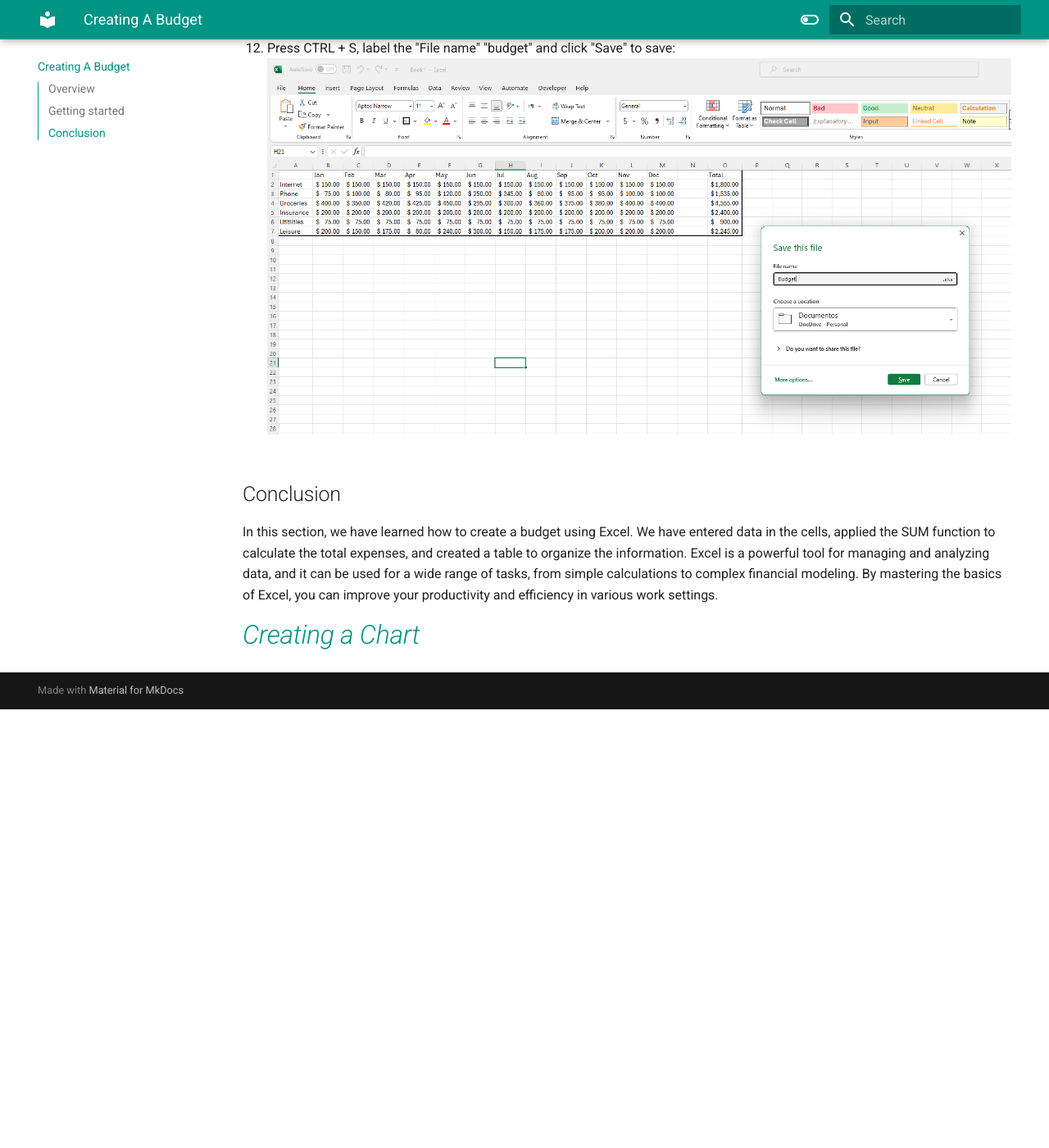
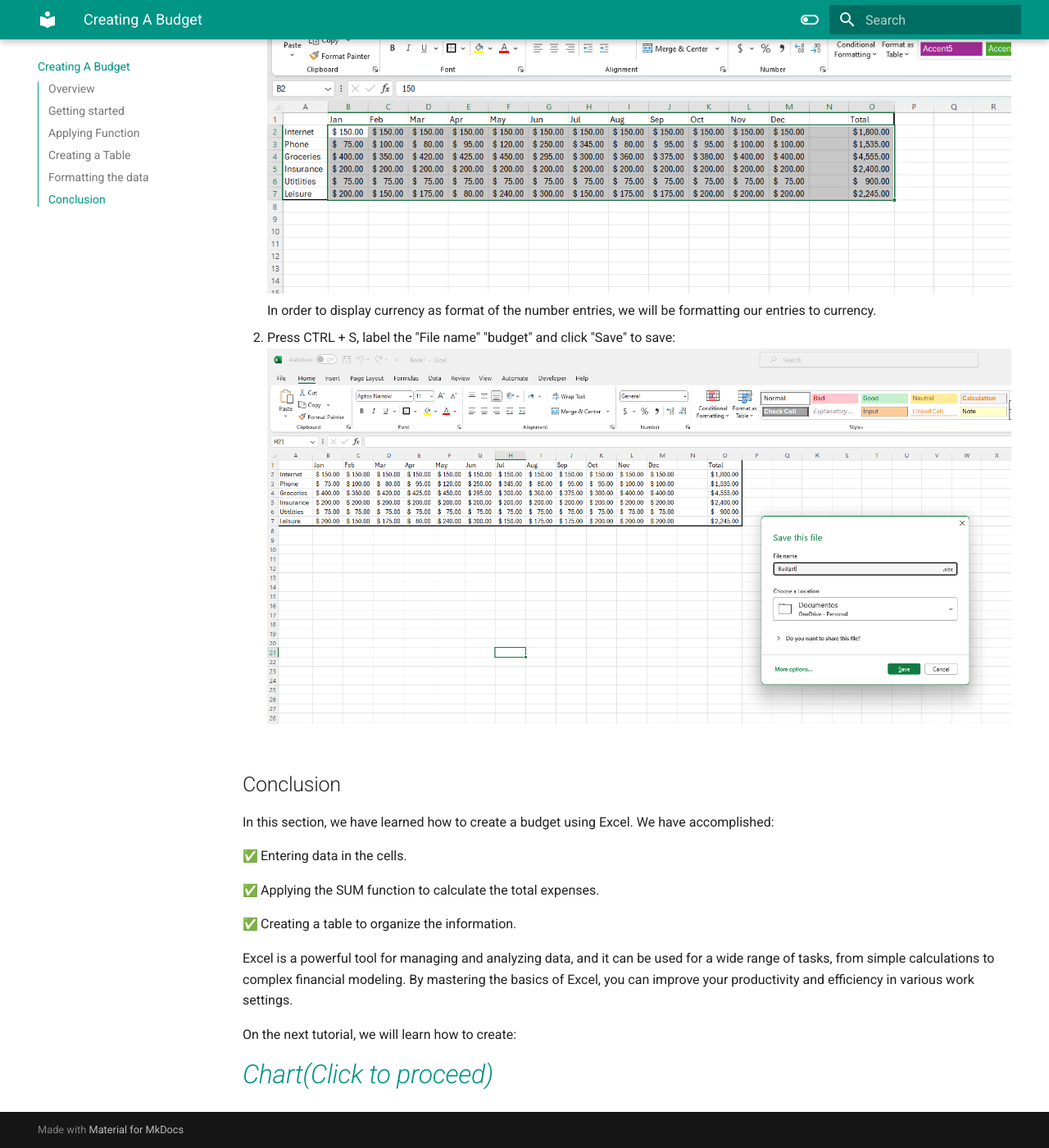
Before and after one commit to Hmute/ExcelUserDoc, an MkDocs documentation site: the page built from docs/Task1.md, in a window 1280 px wide and 1400 px high, scrolled down 6639 px. Shown: the whole window at 82% size. Built offline with MkDocs 1.6.1 and Material for MkDocs 9.7.7, drawn with Linux system fonts in a browser that asks for light colours; emoji names are drawn with the system emoji font; before the commit the page ends 7504 px from its top, so only the background shows below that; some of the changed text lies outside the part shown.

Commit message:
Clean up task 1

```diff
--- a/docs/Task1.md
+++ b/docs/Task1.md
@@ -2,9 +2,8 @@
 
 ## Overview
 
-In this section, we will explore the basic use of Excel: entering data in the cells, applying certain functions on them based on their data type, such as SUM function for numbers, and creating a table on the entries.
+In this section, we will explore the very basic use of Excel: entering data in the cells, applying certain functions on them based on their data type, such as SUM function for numbers, creating a table on the entries and formatting them.
 
-A cell is the intersection point of a row and a column, forming a box where you can enter, manipulate, and format data. Cells are the basic building blocks of a worksheet and can contain individual data points, formulas, or functions that process and display information.
 
 ## Getting started
 
@@ -31,14 +30,20 @@
 ![Task1 Image](Assets/Task1/Task1_5.png)
 The purpose of this step is to sum the number entries, which are expenses per month. We chose cell O1 to make spaces between the Total label and other labels. You should always have a distance of at least one column between the data added and the result.
 
+## Applying [_Function_](Glossary.md)
+
+!!! warning "Warning"
+    <i class="fas fa-exclamation-triangle"></i> Function can only be applied to the data of the same data type. For instance, "SUM" function in Excel can only be applied to numbers.
+
 6. Enter "=sum(" under "Total" cell:
 ![Task1 Image](Assets/Task1/Task1_6.png)
 
 7. Click and drag the mouse over the numbers, then hit enter to sum how much is spent on expense(s) over time:
 ![Task1 Image](Assets/Task1/Task1_7.png)
 ![Task1 Image](Assets/Task1/Task1_7B.png)
-Doing this will gather all the numbers to be summed. SUM function only works with numerical values.
+Doing this will gather all the numbers to be summed. Again, SUM function only works with numerical values.
 
+## Creating a [Table](Glossary.md)
 8. Click and drag the mouse over the table and press ALT + H:
 ![Task1 Image](Assets/Task1/Task1_8.png)
 
@@ -49,6 +54,10 @@
 10. Press T:
 ![Task1 Image](Assets/Task1/Task1_10A.png)
 ![Task1 Image](Assets/Task1/Task1_9B.png)
+
+## Formatting the data
+
+We will [_format_](Glossary.md) the number data into currency as our example in this tutorial deals with a budget.
 
 11. Click the dollar icon($) under the "Number" sub  section of the "Home" tab, Between "Alignment", and "Styles":
 ![Task1 Image](Assets/Task1/Task1_10B.png)
@@ -61,6 +70,18 @@
 
 ## Conclusion
 
-In this section, we have learned how to create a budget using Excel. We have entered data in the cells, applied the SUM function to calculate the total expenses, and created a table to organize the information. Excel is a powerful tool for managing and analyzing data, and it can be used for a wide range of tasks, from simple calculations to complex financial modeling. By mastering the basics of Excel, you can improve your productivity and efficiency in various work settings.
+In this section, we have learned how to create a budget using Excel. We have accomplished:
 
-# [_Creating a Chart_](Task2.md)
+:white_check_mark: Entering data in the cells.
+
+:white_check_mark: Applying the SUM function to calculate the total expenses.
+
+:white_check_mark: Creating a table to organize the information.
+
+
+
+ Excel is a powerful tool for managing and analyzing data, and it can be used for a wide range of tasks, from simple calculations to complex financial modeling. By mastering the basics of Excel, you can improve your productivity and efficiency in various work settings.
+
+ On the next tutorial, we will learn how to create:
+
+# [_Chart(Click to proceed)_](Task2.md)
```
Also changed, not shown: docs/Task2.md (+3 -1 lines).
